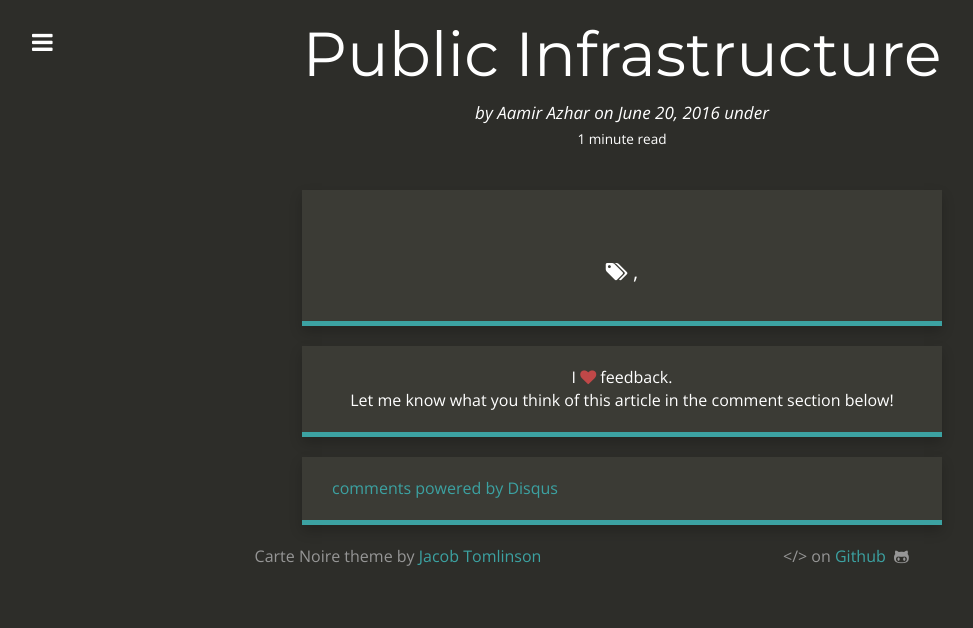
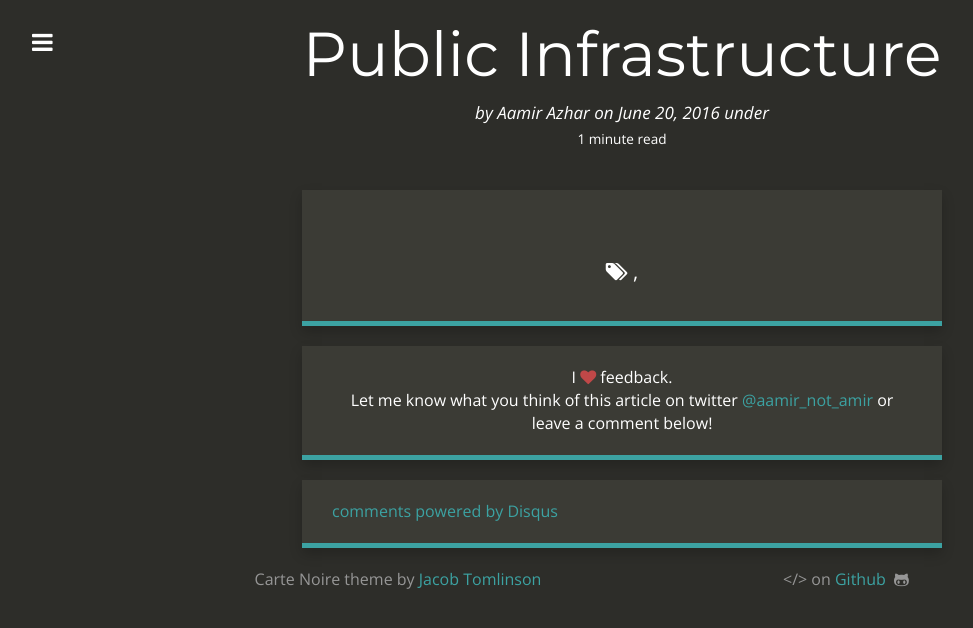
Before and after one commit to jacobtomlinson/carte-noire, a Jekyll site: the page built from drafts/2018-06-20-public-infrastructure.md, in a window 1280 px wide. Shown: the top 628 px of the page, without its empty margins (18-991 px from the left). Built offline with Jekyll 4.4.1, drawn with Linux system fonts in a browser that asks for light colours; nearby versions of some CDN libraries; comment, search, counter and statistics services are not loaded.

Commit message:
Update profile links.

```diff
--- a/_config.yml
+++ b/_config.yml
@@ -5,7 +5,7 @@
 baseurl: ""
 url: "https://aamirazhar.me/"
 title_description: "My name is Aamir. I'm a programmer and an aspiring writer. This blog is mostly going to be my hub for writing practice, which includes creative writing, poetry, and social/political commentary (feel free to sort my posts by category under the 'All Posts' tab). Hope you enjoy, and please feel free to leave a comment or message me with thoughts -- I'd love to talk.  Maybe one day my writing career will take off! :)"
-title_image: "https://i.imgur.com/yMFl8M8.jpg"
+title_image: "https://i.imgur.com/jsKk9b4.jpg"
 google_analytics: "UA-79202944-1"
 disqus_account: aamirazhar
 github_repository: https://github.com/kupoko/aamirazhar.me
@@ -13,13 +13,13 @@
 post_limit: 5
 
 # Social usernames/URLs
-twitter_username:
-facebook_username:
+twitter_username: aamir_not_amir
+facebook_username: aamirazh
 tumblr_username:
-github_username:
-instagram_username:
-linkedin_username:
-google_plus_userame:
+github_username:  kupoko
+instagram_username: aamirazh
+linkedin_username: aamirazh
+google_plus_userame: AamirAzhar11
 reddit_username:
 stackoverflow_link:
 xing_link:
```
